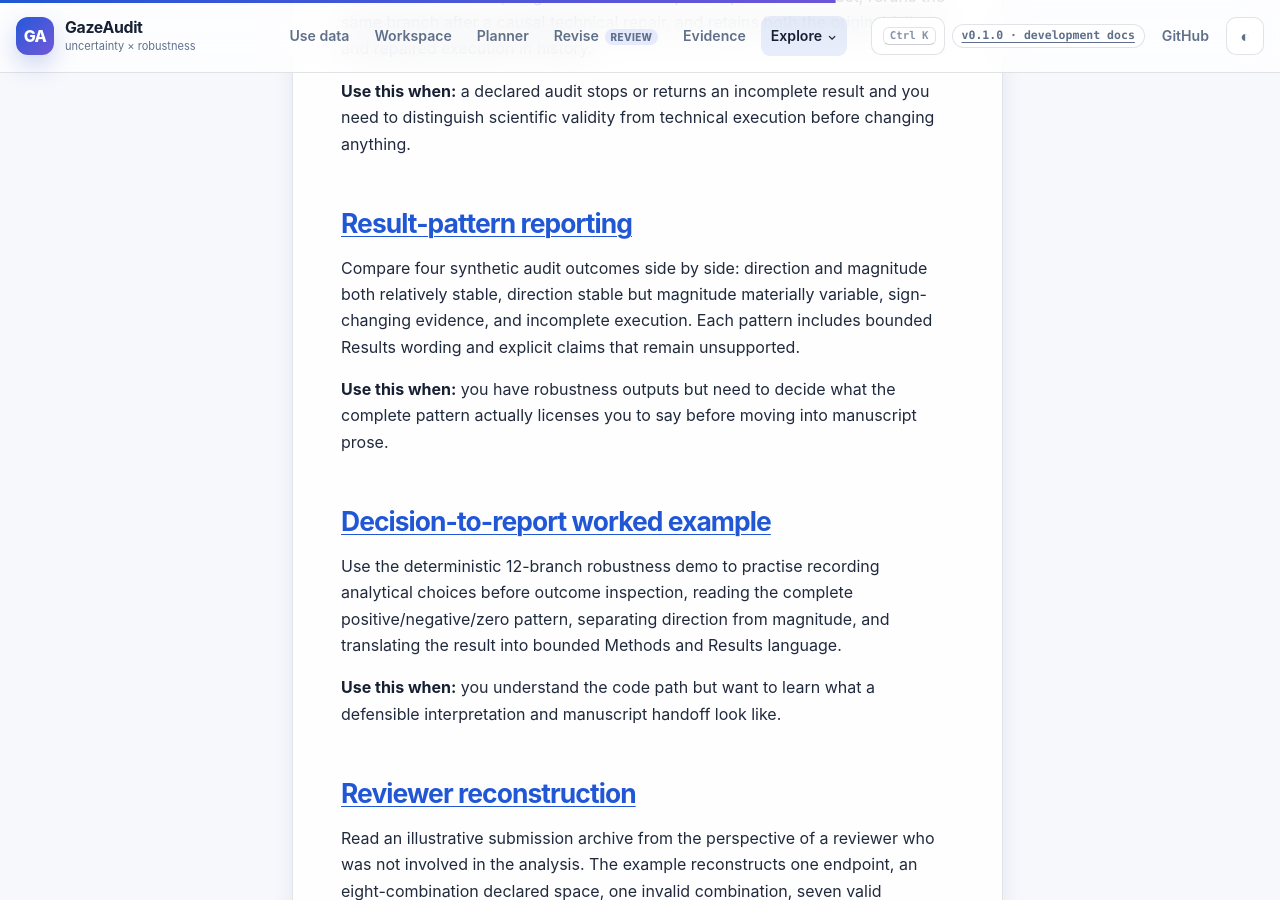
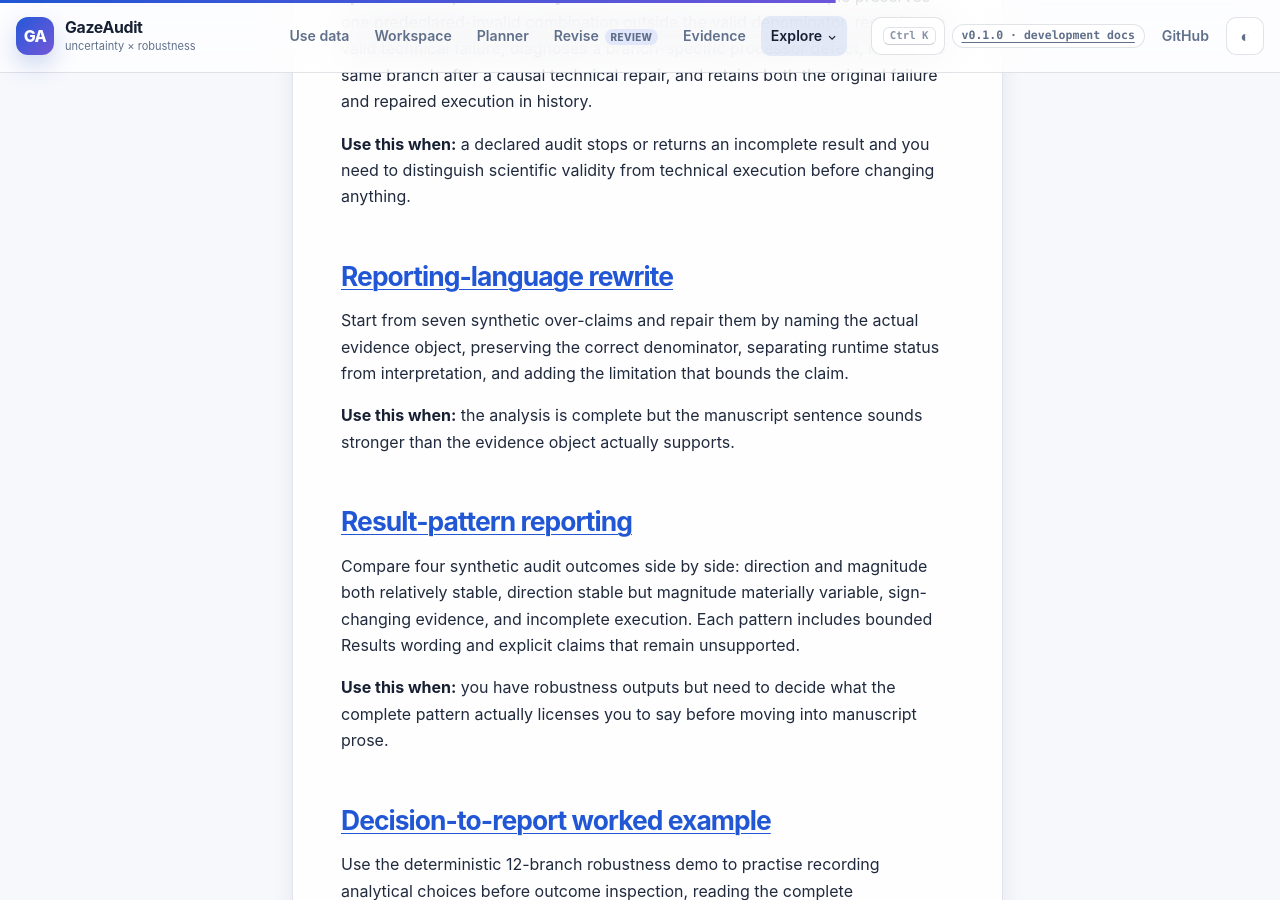
Before and after one commit to stefanosbalaskas/GazeAudit, a Jekyll site: the page built from docs/examples/index.md, in a window 1280 px wide and 900 px high, scrolled down 9545 px. Built offline with Jekyll 4.4.1, drawn with Linux system fonts in a browser that asks for light colours; some of the changed text lies outside the part shown.

Commit message:
docs: surface reporting language rewrite example

```diff
--- a/docs/examples/index.md
+++ b/docs/examples/index.md
@@ -154,6 +154,12 @@
     <p>Compare primary and alternative synthetic threshold policies, preserve trial/participant denominators, and translate policy-relative readiness into bounded reporting.</p>
     <p><a href="readiness-policy-design/">Readiness policy design →</a></p>
   </article>
+  <article class="card">
+    <div class="card-icon" aria-hidden="true">24</div>
+    <h3>Rewrite over-strong manuscript claims</h3>
+    <p>Repair seven synthetic structural-QC, readiness, robustness, sensitivity, execution, and frozen-evidence overclaims using evidence objects, denominators, and limitations.</p>
+    <p><a href="reporting-language-rewrite/">Reporting-language rewrite →</a></p>
+  </article>
 </div>
 
 <div class="callout info">
@@ -248,6 +254,12 @@
 Work through a fully synthetic audit with **8 declared combinations, 7 valid specifications, and 6 initially successful executions**. The example preserves one predeclared-invalid combination outside the valid denominator, records one valid technical failure, diagnoses a branch-specific processor defect, reruns the same branch after a causal technical repair, and retains both the original failure and repaired execution in history.
 
 **Use this when:** a declared audit stops or returns an incomplete result and you need to distinguish scientific validity from technical execution before changing anything.
+
+## [Reporting-language rewrite](reporting-language-rewrite/)
+
+Start from seven synthetic over-claims and repair them by naming the actual evidence object, preserving the correct denominator, separating runtime status from interpretation, and adding the limitation that bounds the claim.
+
+**Use this when:** the analysis is complete but the manuscript sentence sounds stronger than the evidence object actually supports.
 
 ## [Result-pattern reporting](result-patterns/)
 
```
